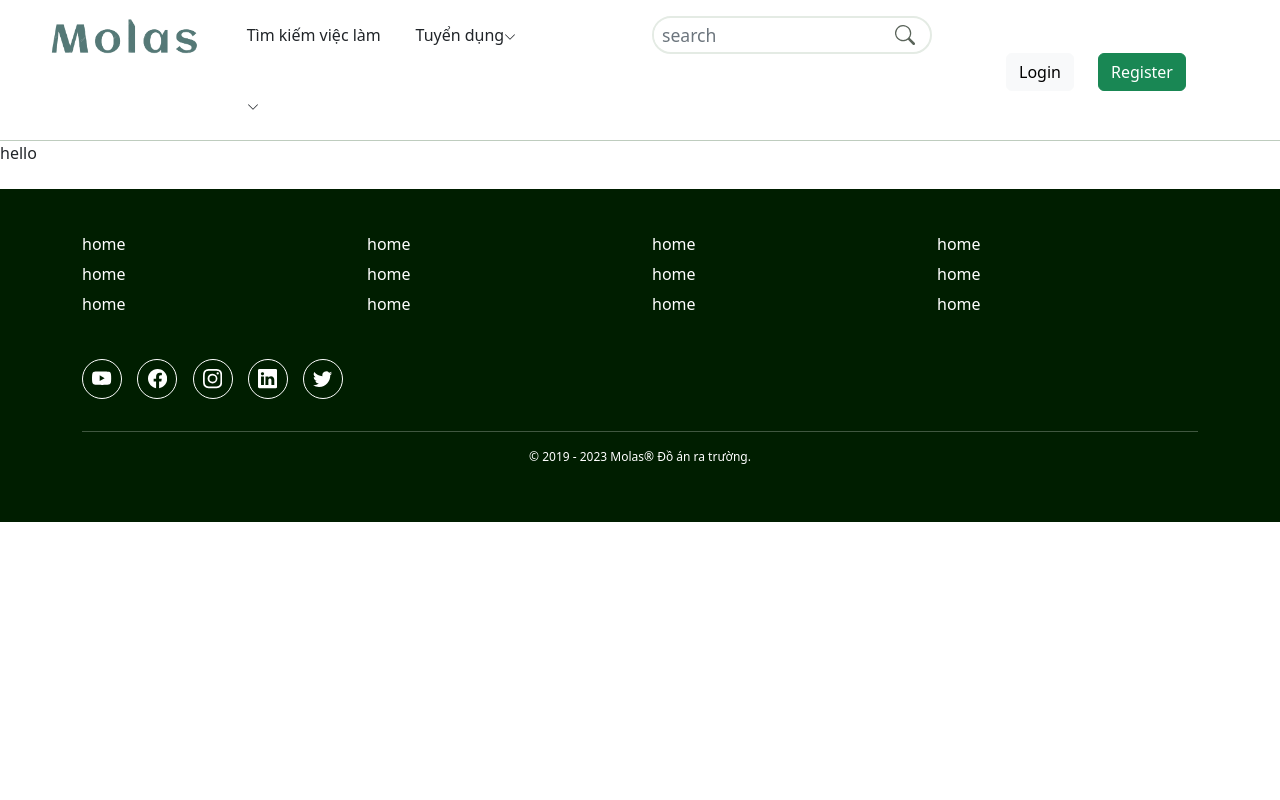
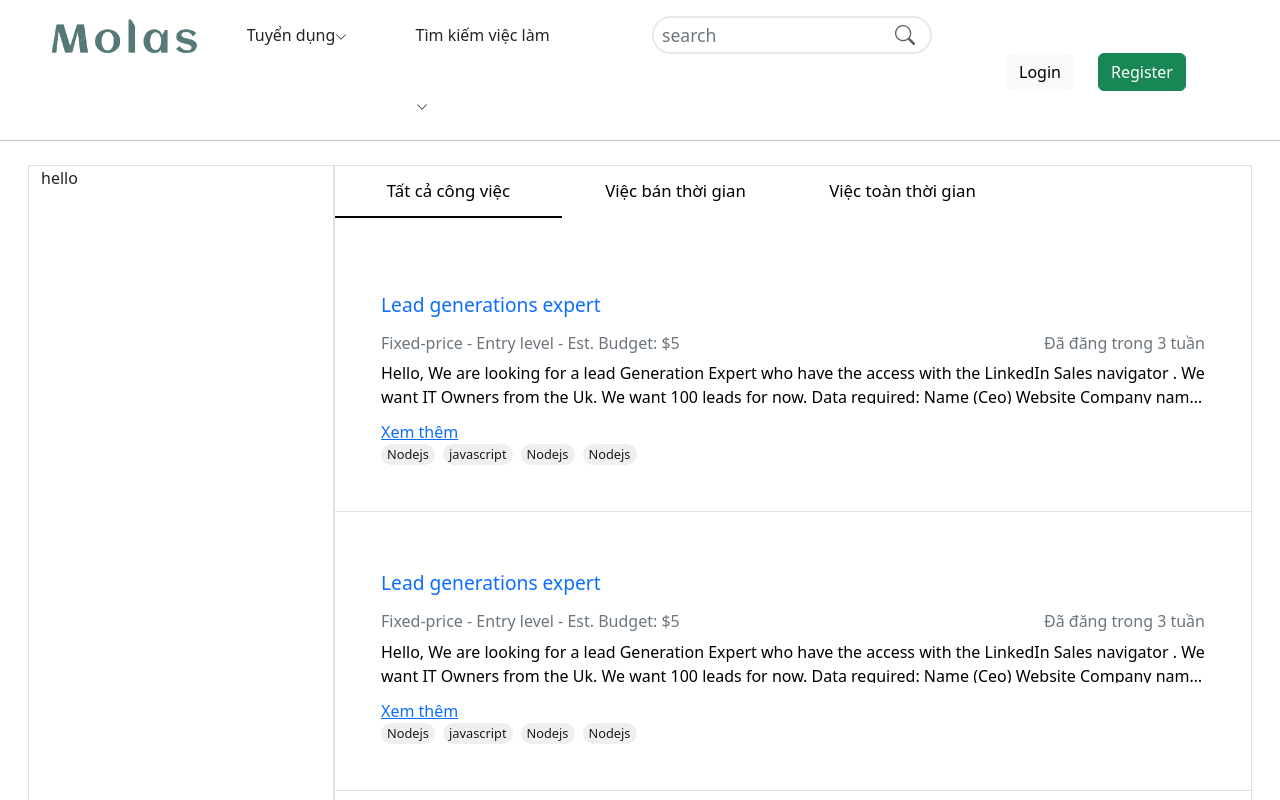
Before and after one commit to nguyentheduyet01/freelancer_hiring, a React (Create React App) app in the folder frontend/: page /search in a window 1280 px wide. Shown: the top 800 px of the page. Built offline with nearby package versions, Linux system fonts and the light colour scheme.

Commit message:
create search page

```diff
--- a/frontend/src/components/dropdown/DDFindJob.jsx
+++ b/frontend/src/components/dropdown/DDFindJob.jsx
@@ -36,15 +36,15 @@ const DDFindJob = () => {
         // },
         {
           subtitle: "Việc online",
-          link: "search/online",
+          link: "search",
         },
         {
           subtitle: "Việc toàn thời gian",
-          link: "search/fulltime",
+          link: "search?q=fulltime",
         },
         {
           subtitle: "Việc bán thời gian",
-          link: "search/pasttime",
+          link: "search?q=pasttime",
         },
       ],
     },
--- a/frontend/src/components/dropdown/DDFreelance.jsx
+++ b/frontend/src/components/dropdown/DDFreelance.jsx
@@ -12,16 +12,16 @@ const DDFreelance = () => {
       title: "Tìm Việc làm",
       subtitle: "Hàng ngàn công việc mới được đăng mỗi này",
       chevronRight: "ChevronRight",
-      enter: () => setIsShowRight(() => true),
-      leave: () => setIsShowRight(() => false),
-      isShow: isShowRight,
+      enter: () => setIsShow(() => true),
+      leave: () => setIsShow(() => false),
+      isShow: isShow,
       itemsRight: [
         {
           subtitle: "Đăng tin nhận báo giá",
           chevronRight: "ChevronRight",
-          enter: () => setIsShow(() => true),
-          leave: () => setIsShow(() => false),
-          isShow: isShow,
+          enter: () => setIsShowRight(() => true),
+          leave: () => setIsShowRight(() => false),
+          isShow: isShowRight,
           itemsFinal: [
             {
               subtitle: "Đăng việc theo dự án",
--- a/frontend/src/components/header/Header.jsx
+++ b/frontend/src/components/header/Header.jsx
@@ -27,6 +27,17 @@ const Header = () => {
               <Col xm lg='5'>
                 <span
                   className='menu-item'
+                  onMouseLeave={() => setIsShowJob(() => false)}
+                  onMouseEnter={() => setIsShowJob(() => true)}
+                >
+                  <span>Tuyển dụng</span>
+                  {isShowJob && <DDFreelance />}
+                </span>
+                <span>{isShowJob ? <ChevronUp size={12} /> : <ChevronDown size={12} />}</span>
+              </Col>
+              <Col xm lg='5'>
+                <span
+                  className='menu-item'
                   onMouseLeave={() => setIsShow(() => false)}
                   onMouseEnter={() => setIsShow(() => true)}
                 >
@@ -34,17 +45,6 @@ const Header = () => {
                   {isShow && <DDFindJob />}
                 </span>
                 <span>{isShow ? <ChevronUp size={12} /> : <ChevronDown size={12} />}</span>
-              </Col>
-              <Col xm lg='5'>
-                <span
-                  className='menu-item'
-                  onMouseLeave={() => setIsShowJob(() => false)}
-                  onMouseEnter={() => setIsShowJob(() => true)}
-                >
-                  <span>Tuyển dụng</span>
-                  {isShowJob && <DDFreelance />}
-                </span>
-                <span>{isShowJob ? <ChevronUp size={12} /> : <ChevronDown size={12} />}</span>
               </Col>
             </Row>
           </Col>
--- a/frontend/src/components/post/Post.css
+++ b/frontend/src/components/post/Post.css
@@ -7,7 +7,7 @@
 }
 
 .cartPost:hover{
-  background-color: #e5f0f0;
+  background-color: #edf8f8;
 }
 
 .linkPost{
--- a/frontend/src/components/post/Post.jsx
+++ b/frontend/src/components/post/Post.jsx
@@ -7,7 +7,7 @@ import "./Post.css";
 const Post = () => {
   return (
     <div>
-      <Card style={{ width: "70vw", margin: "0 auto", padding: "30px" }} className='cartPost'>
+      <Card style={{ padding: "30px" }} className='cartPost'>
         <Link to='login' className='postLink'>
           <Card.Body>
             <Card.Title style={{ fontSize: "120%", lineHeight: "50px" }}>
--- /dev/null
+++ b/frontend/src/pages/Search/Search.css
@@ -0,0 +1,16 @@
+.searchItem{
+  line-height: 50px;
+  width: 227px;
+  font-size: 105%;
+  text-align: center;
+}
+
+.searchItem.active{
+  border-bottom: 2px solid black ;
+}
+
+.cartPost.card{
+  border: none;
+  border-bottom: 1px solid #dee2e6;
+  border-radius: 0;
+}
--- a/frontend/src/pages/Search/Search.jsx
+++ b/frontend/src/pages/Search/Search.jsx
@@ -1,12 +1,74 @@
 import React from "react";
-import { useLocation, useParams } from "react-router-dom";
+import { Col, Row } from "react-bootstrap";
+import { Link, useLocation } from "react-router-dom";
+import "./Search.css";
+import Post from "./../../components/post/Post";
 
 const Search = () => {
   const location = useLocation();
-  const param = useParams();
-  console.log(location);
-  console.log(param);
-  return <div>hello</div>;
+  let q = location.search.split("=")[1] || "all";
+
+  const items = [
+    {
+      value: "all",
+      context: "Tất cả công việc",
+      link: "?q=all",
+    },
+    {
+      value: "passtime",
+      context: "Việc bán thời gian",
+      link: "?q=passtime",
+    },
+    {
+      value: "fulltime",
+      context: "Việc toàn thời gian",
+      link: "?q=fulltime",
+    },
+  ];
+
+  return (
+    <div className='mt-4' style={{ width: "1200px", margin: "0 auto" }}>
+      <Row>
+        <Col className='border' lg='3'>
+          hello
+        </Col>
+        <Col className='border p-0'>
+          <div className='searchHeader d-flex mb-3'>
+            {items.map((item, index) => {
+              if (item.value === q) {
+                return (
+                  <div key={index} className='searchItem active'>
+                    <Link
+                      style={{ textDecoration: "none", color: "black", fontWeight: "500" }}
+                      to={item.link}
+                    >
+                      {item.context}
+                    </Link>
+                  </div>
+                );
+              } else {
+                return (
+                  <div key={index} className='searchItem'>
+                    <Link
+                      style={{ textDecoration: "none", color: "black", fontWeight: "500" }}
+                      to={item.link}
+                    >
+                      {item.context}
+                    </Link>
+                  </div>
+                );
+              }
+            })}
+          </div>
+          <div className='mb-3'>
+            <Post />
+            <Post />
+            <Post />
+          </div>
+        </Col>
+      </Row>
+    </div>
+  );
 };
 
 export default Search;
--- a/frontend/src/pages/home/Home.jsx
+++ b/frontend/src/pages/home/Home.jsx
@@ -8,7 +8,9 @@ const Home = () => {
     <>
       <Slider />
       <h2 className='mt-3 mb-3 text-center'>CÁC CÔNG VIỆC ĐƯỢC QUAN TÂM NHẤT</h2>
-      <Post />
+      <div style={{ width: "70vw", margin: "0 auto" }}>
+        <Post />
+      </div>
       <DetailQuotes />
     </>
   );
--- a/frontend/src/pages/postProject/PostProject.jsx
+++ b/frontend/src/pages/postProject/PostProject.jsx
@@ -11,9 +11,9 @@ import { useLocation } from "react-router-dom";
 const PostProject = () => {
   const location = useLocation();
   let ht = location.search.split("=")[1];
-  if (ht == "") {
-    ht = "fulltime";
-  }
+  // if (ht == "") {
+  //   ht = "fulltime";
+  // }
 
   const hts = [
     {
```
